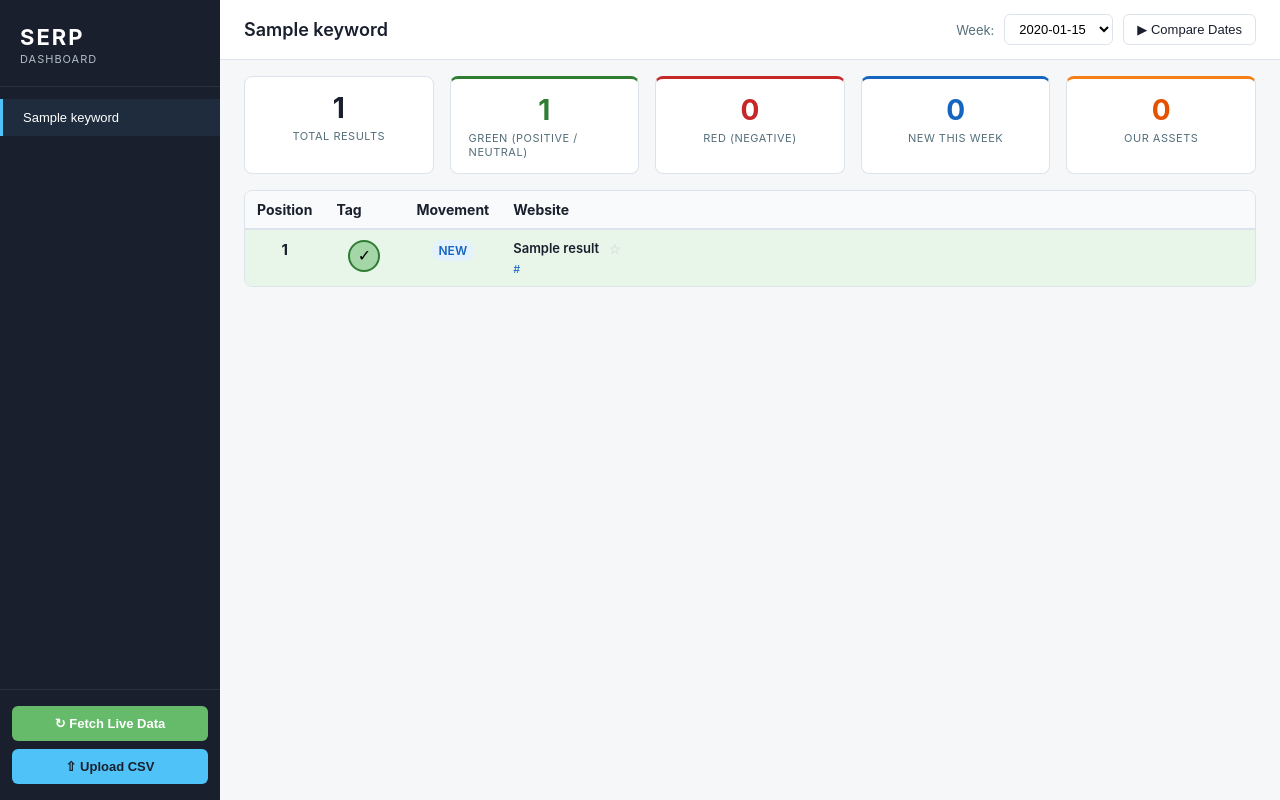
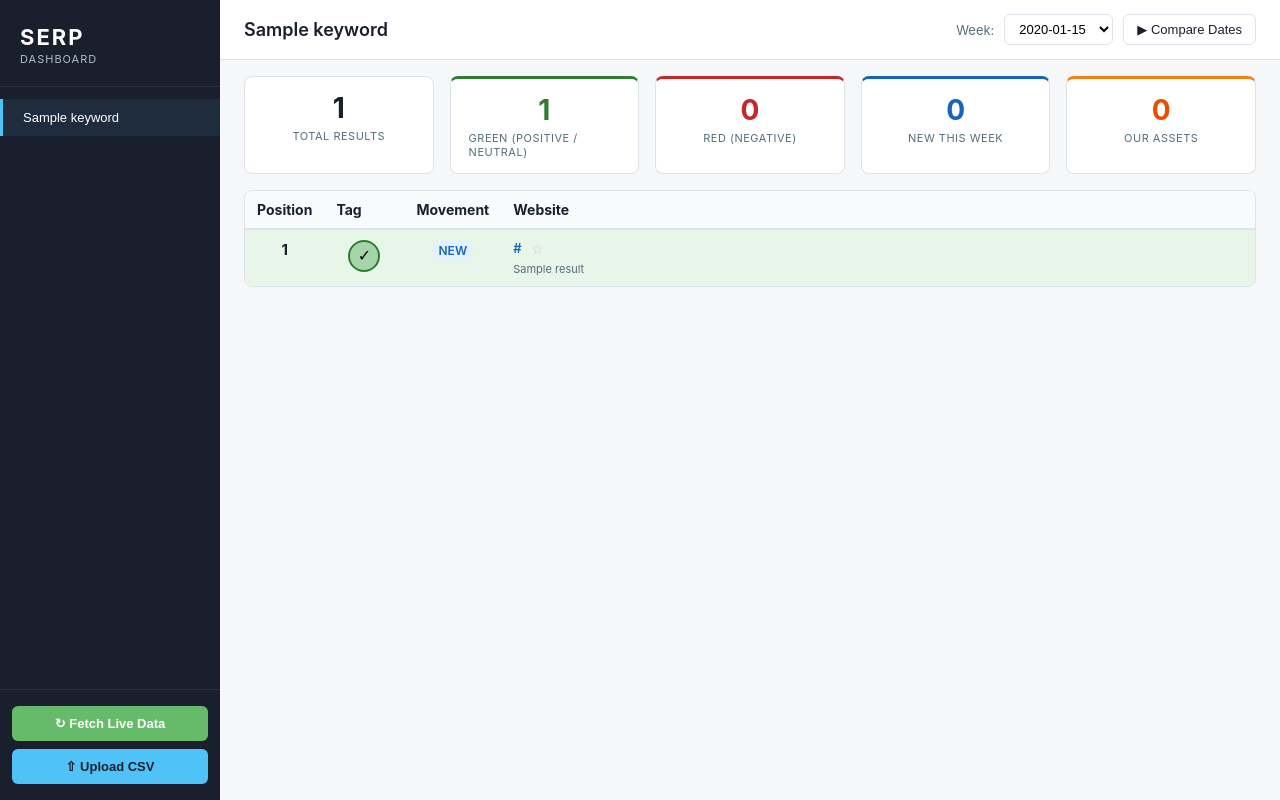
Before and after one commit to sfaldmo/serpsdash, a Flask app: page / in a window 1280 px wide. Run offline with Flask 3, Linux system fonts and the light colour scheme; tables that the repository leaves empty hold one stand-in row (values such as "Sample post"); data that the repository does not hold is empty.

Commit message:
Swap URL/title order: full link bold on top, page title smaller underneath
Co-Authored-By: Claude Sonnet 4.6 <noreply@anthropic.com>

```diff
--- a/static/app.js
+++ b/static/app.js
@@ -114,10 +114,10 @@ function renderTable(results) {
       <td class="col-movement">${renderMovement(r)}</td>
       <td class="col-url">
         <span class="url-title">
-          ${escHtml(r.title || '(no title)')}
+          <a class="url-link url-link-primary" href="${escHtml(r.url)}" target="_blank" rel="noopener">${escHtml(truncate(r.url, 60))}</a>
           ${renderOwnedBtn(r.url, r.owned)}
         </span>
-        <a class="url-link" href="${escHtml(r.url)}" target="_blank" rel="noopener">${escHtml(truncate(r.url, 60))}</a>
+        <span class="url-subtitle">${escHtml(r.title || '(no title)')}</span>
       </td>
     `;
 
@@ -302,10 +302,10 @@ function renderCompare(data) {
       <td class="col-sentiment">${renderSentimentBtn(r.url, r.sentiment)}</td>
       <td class="col-url">
         <span class="url-title">
-          ${escHtml(r.title || '(no title)')}
+          <a class="url-link url-link-primary" href="${escHtml(r.url)}" target="_blank" rel="noopener">${escHtml(truncate(r.url, 65))}</a>
           ${renderOwnedBtn(r.url, r.owned)}
         </span>
-        <a class="url-link" href="${escHtml(r.url)}" target="_blank" rel="noopener">${escHtml(truncate(r.url, 65))}</a>
+        <span class="url-subtitle">${escHtml(r.title || '(no title)')}</span>
       </td>
       <td class="col-pos-num">${posA}</td>
       <td class="col-pos-num">${posB}</td>
--- a/static/style.css
+++ b/static/style.css
@@ -267,19 +267,22 @@ tr.row-negative:hover td { background: #ffcdd2; }
 
 /* URL cell */
 .url-title {
-  font-weight: 600;
+  font-weight: 400;
   font-size: 13px;
   color: var(--text);
   display: block;
   margin-bottom: 3px;
 }
-.url-link {
-  font-size: 11px;
+.url-link { color: #1565c0; }
+.url-link-primary {
+  font-size: 13px;
+  font-weight: 600;
   color: #1565c0;
   text-decoration: none;
   word-break: break-all;
 }
 .url-link:hover { text-decoration: underline; }
+.url-subtitle { font-size: 11px; color: var(--text-muted); word-break: break-all; }
 
 /* Owned asset toggle button */
 .owned-btn {
```
